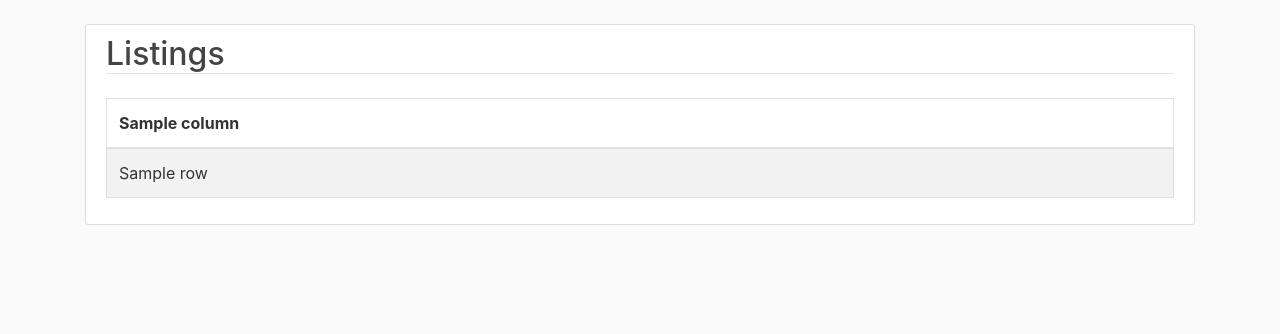
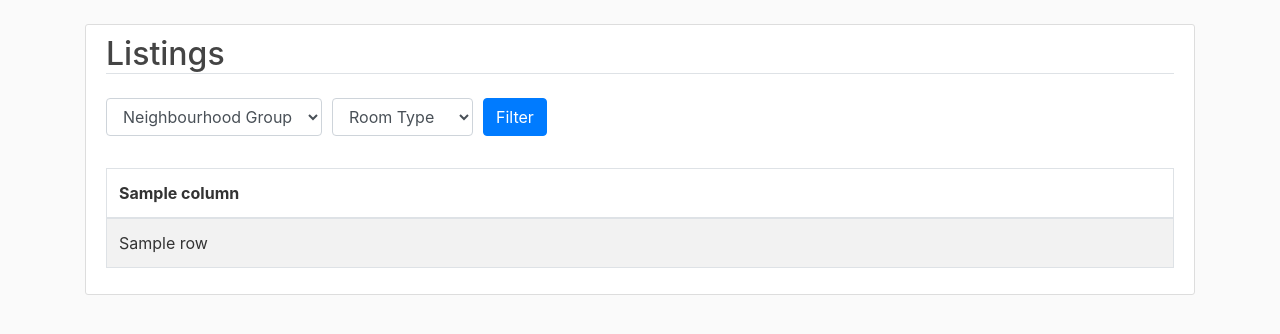
Before and after one commit to eldoraboo/it2002-sharenstay, a Flask app: template templates/home.html in a window 1280 px wide. Shown: the part 56-390 px from the top of the page. Run offline with Flask 2, Linux system fonts and the light colour scheme; the template is opened without the code that fills it: most values are stand-ins (such as "Sample title", 1, 10 or a date in 2020); some libraries are stand-ins or nearby versions.

Commit message:
feat: filter function

```diff
--- a/app.py
+++ b/app.py
@@ -116,12 +116,32 @@ def login():
 
 @app.route("/home")
 def home():
-    statement = sqlalchemy.text(f"SELECT * FROM sharenstay LIMIT 50;")
+    # get filter values from query parameters
+    neighbourhood_group = request.args.get('neighbourhood_group', None)
+    room_type = request.args.get('room_type', None)
+
+    # generate SQL statement with filters
+    filters = []
+    if neighbourhood_group:
+        filters.append(f"neighbourhood_group = '{neighbourhood_group}'")
+    if room_type:
+        filters.append(f"room_type = '{room_type}'")
+    where_clause = "WHERE " + " AND ".join(filters) if filters else ""
+    statement = sqlalchemy.text(f"SELECT * FROM sharenstay {where_clause} LIMIT 50;")
+
+    # execute SQL statement and generate data for template
     res = db.execute(statement)
     db.commit()
     data = generate_table_return_result(res)
     data = json.loads(data)
-    return render_template('home.html', data=data)
+
+    # get unique values for each filter
+    neighbourhood_groups = distinct_value_from_column('neighbourhood_group')
+    room_types = distinct_value_from_column('room_type')
+
+    return render_template('home.html', data=data,
+    neighbourhood_groups=neighbourhood_groups,
+    room_types=room_types)
 
 @app.route("/listings")
 def listings():
@@ -236,6 +256,12 @@ def delete_row():
         db.rollback()
         return Response(str(e), 403)
 
+def distinct_value_from_column(col):
+    statement = sqlalchemy.text(f"SELECT DISTINCT {col} FROM sharenstay;")
+    res = db.execute(statement)
+    results = [r[0] for r in res.fetchall()]  # fetch all rows and convert to a list
+    db.commit()
+    return results
 
 def generate_table_return_result(res):
     # ? An empty Python list to store the entries/rows/tuples of the relation/table
--- a/templates/home.html
+++ b/templates/home.html
@@ -1,8 +1,44 @@
-{% extends "layout.html" %}
-{% block content %}
+{% extends "layout.html" %} {% block content %}
 <div class="content-section">
   <h2 class="border-bottom mb-4">Listings</h2>
-        <div style="overflow-x: auto;">
+  <div class="filter-section mb-4">
+    <form action="" method="get">
+      <div class="form-row align-items-center">
+        <div class="col-auto">
+          <label class="sr-only" for="neighbourhood-group-filter"
+            >Neighbourhood Group</label
+          >
+          <select
+            class="form-control mb-2"
+            id="neighbourhood-group-filter"
+            name="neighbourhood_group"
+          >
+            <option value="">Neighbourhood Group</option>
+            {% for group in neighbourhood_groups %}
+            <option value="{{ group }}">{{ group }}</option>
+            {% endfor %}
+          </select>
+        </div>
+        <div class="col-auto">
+          <label class="sr-only" for="room-type-filter">Room Type</label>
+          <select
+            class="form-control mb-2"
+            id="room-type-filter"
+            name="room_type"
+          >
+            <option value="">Room Type</option>
+            {% for type in room_types %}
+            <option value="{{ type }}">{{ type }}</option>
+            {% endfor %}
+          </select>
+        </div>
+        <div class="col-auto">
+          <button type="submit" class="btn btn-primary mb-2">Filter</button>
+        </div>
+      </div>
+    </form>
+  </div>
+  <div style="overflow-x: auto">
     <table class="table table-striped table-bordered">
       <thead>
         <tr>
```
Also changed, not shown: templates/distinct.html (added, +10 -0 lines). Lines whose indentation alone changed are shown as unchanged.
